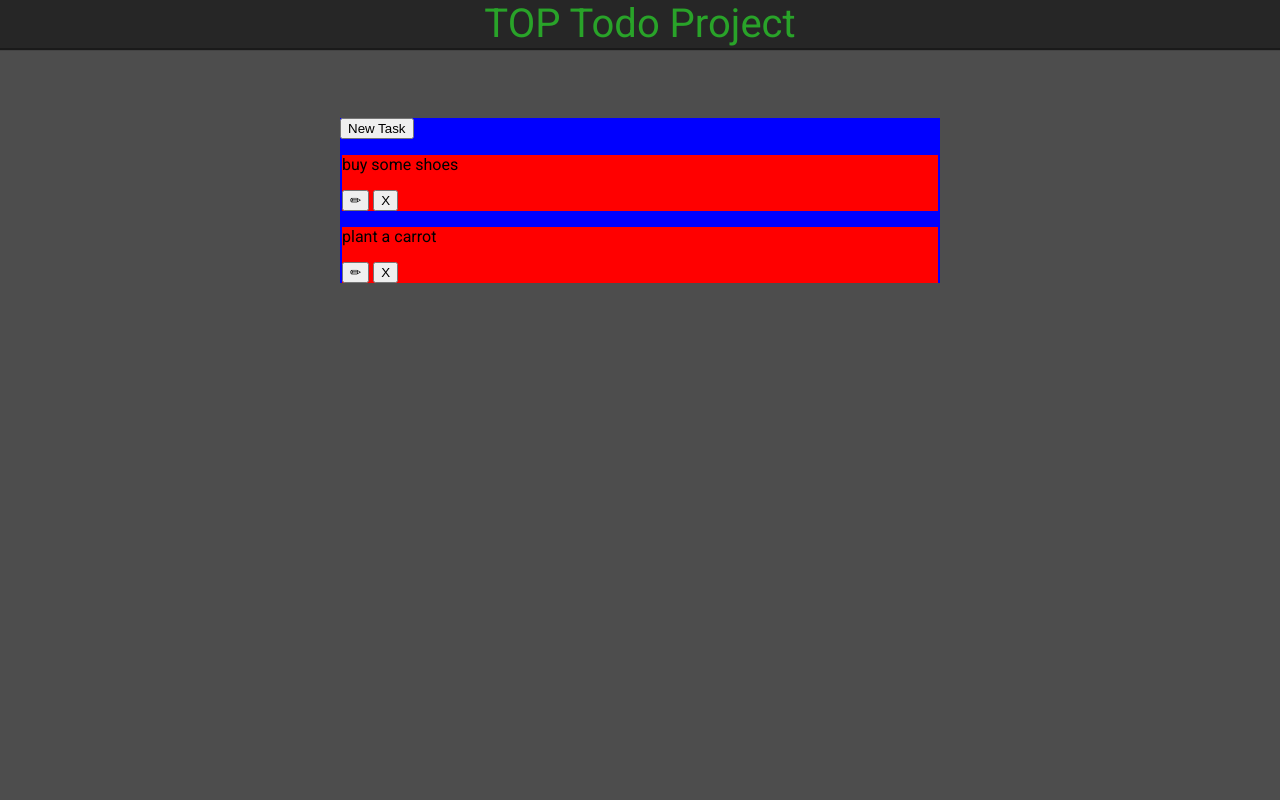
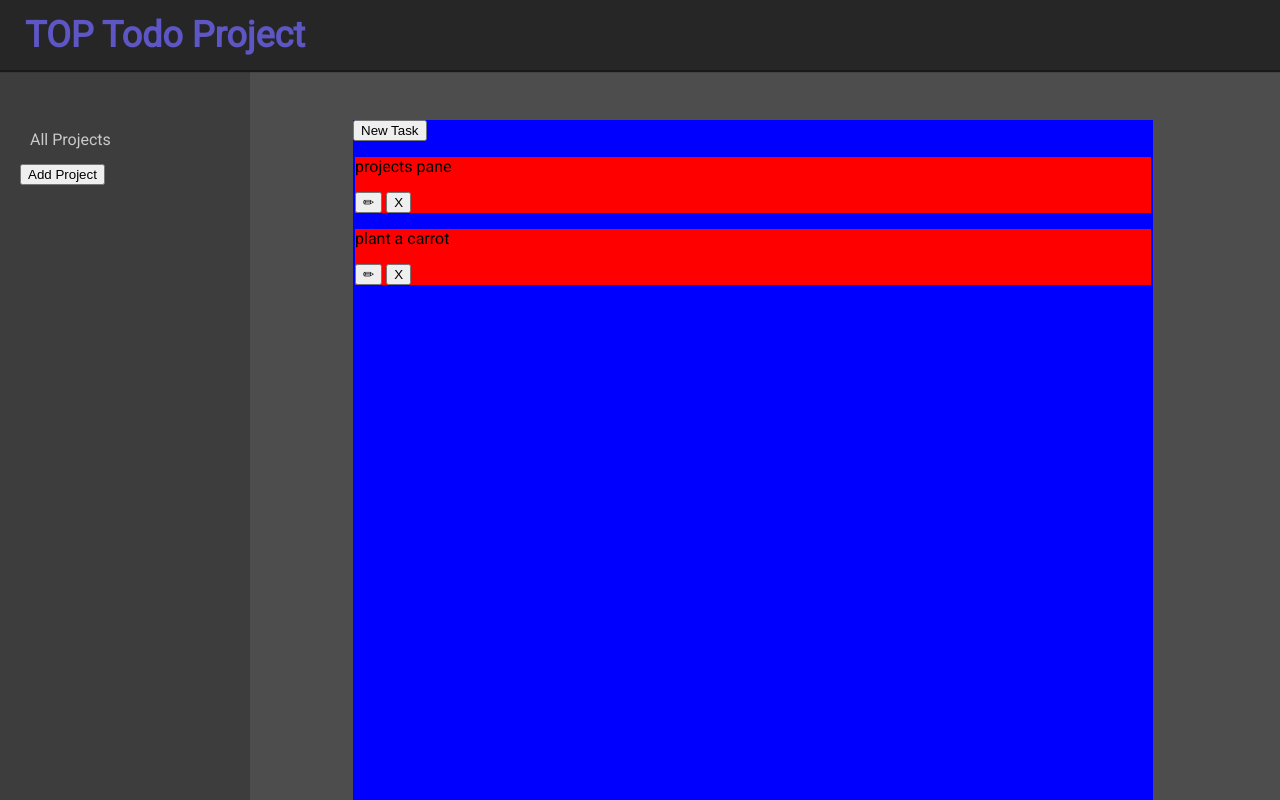
Before and after one commit to rychersky/todo-list, a plain HTML site: page index.html in a window 1280 px wide. Drawn offline with Linux system fonts and the light colour scheme.

Commit message:
no idea what changes, todo: learn git bettur

```diff
--- a/index.html
+++ b/index.html
@@ -12,6 +12,14 @@
 
   <header>TOP Todo Project</header>
 
+  <div id="projectsMenu">
+    <div id="projectsMenuContent">
+      <div id="allProjects" class="projects">All Projects</div>
+
+      <button id="addProject" type="button">Add Project</button>
+    </div>
+  </div>
+
   <main></main>
 
 </body>
--- a/index.js
+++ b/index.js
@@ -1,4 +1,6 @@
 class Task {
+  project;
+
   constructor(title, description, dueDate, priority) {
     this.title = title;
     this.description = description;
@@ -9,7 +11,7 @@ class Task {
 
 const main = document.querySelector('main');
 const localStorage = [
-  new Task('buy some shoes', `let's go to the mall you guys`, new Date(), 'low'),
+  new Task('projects pane', `let's go to the mall you guys`, new Date(), 'low'),
   new Task('plant a carrot', 'solve world hunger', new Date(), 'medium'),
 ];
 
--- a/main.css
+++ b/main.css
@@ -1,28 +1,70 @@
-html {
+body {
+  padding: 0px;
+  margin: 0px;
+  height: 100vh;
+  width: 100vw;
+
   background-color: #4d4d4d;
   box-sizing: content-box;
   font-family: 'Roboto', sans-serif;
-}
 
-body {
-  padding: 0px;
-  margin: 0px
+  display: grid;
+  grid-template-columns: 250px 1fr;
+  grid-template-rows: 70px 50px 1fr;
+  gap: 0px 0px;
+  grid-template-areas:
+    "header   header"
+    "sideNav  .     "
+    "sideNav  main  ";
 }
 
 header {
-  height: 3rem;
-  font-size: 2.5rem;
-  text-align: center;
+  grid-area: header;
+  display: flex;
+  align-items: center;
+  padding-left: 25px;
+  z-index: 2;
+
+  font-size: 36px;
+  font-weight: bolder;
   background-color: #262626;
-  color: #29a329;
+  color: #5e56c4;
+
   box-shadow: 0px 1px 1px 1px #1a1a1a;
-  margin-bottom: 70px;
+}
+
+#projectsMenu {
+  grid-area: sideNav;
+  align-items: center;
+  background-color: #3d3d3d;
+  z-index: 1;
+}
+
+#projectsMenuContent {
+  margin-top: 50px;
+  margin-left: 20px;
+}
+
+.projects {
+  color: rgb(202, 202, 202);
+
+  border-radius: 4px;
+  padding: 10px;
+  margin: 5px 5px 5px 0px;
+  transition: 0.1s;
+}
+
+.projects:hover {
+  background-color: #343077;
+  transition: 0.1s;
+  cursor: pointer;
 }
 
 main {
-  margin: auto;
-  max-width: 600px;
-  min-width: 200px;
+  grid-area: main;
+  margin: 0px 10%;
+  max-width: 800px;
+  min-width: 400px;
   background-color: blue;
 }
 
@@ -30,7 +72,3 @@ main {
   margin: 2px;
   background-color: red;
 }
-
-.hidden {
-  display: none;
-}
```
